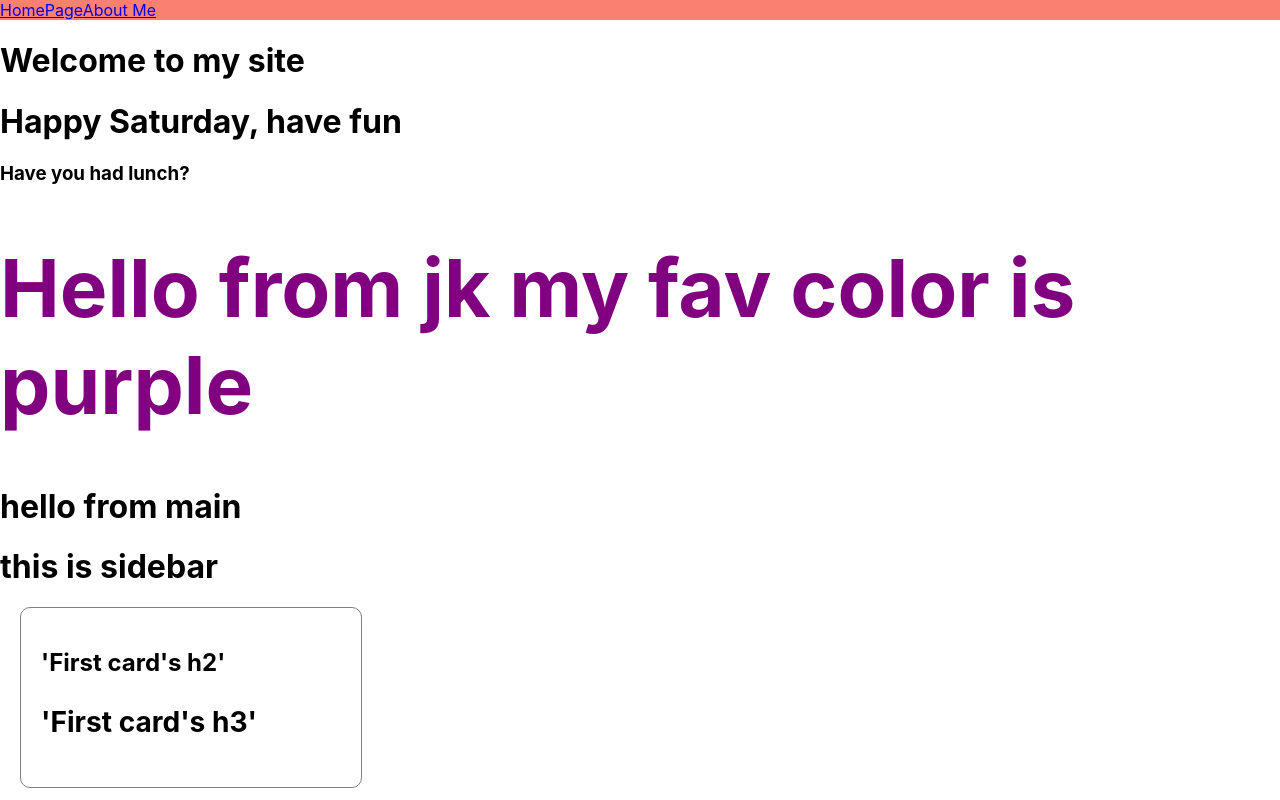
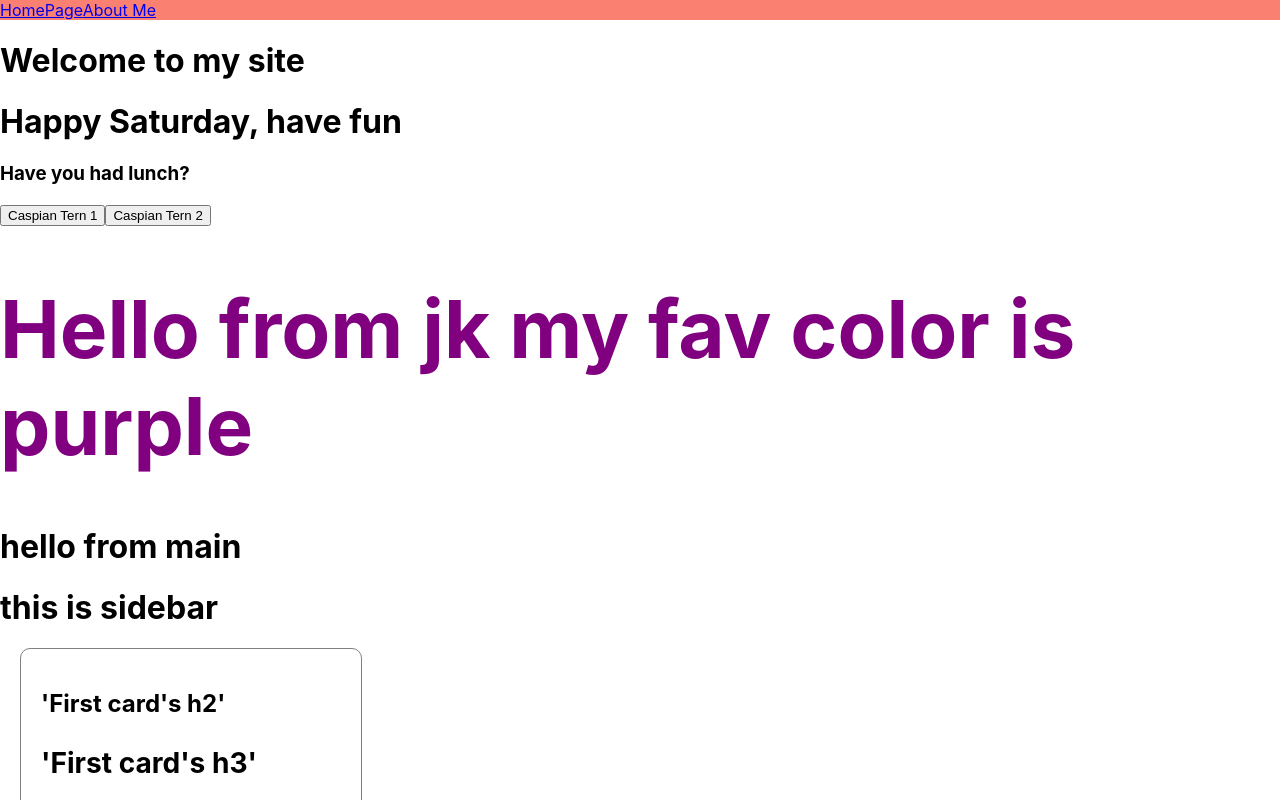
Before and after one commit to rihannas/Frontend-Projects, a React (Create React App) app in the folder Meta-Frontend/react/create_component/: page / in a window 1280 px wide. Shown: the top 800 px of the page. Built offline with nearby package versions, Linux system fonts and the light colour scheme.

Commit message:
adding audio

```diff
--- a/Meta-Frontend/react/create_component/src/App.js
+++ b/Meta-Frontend/react/create_component/src/App.js
@@ -23,6 +23,13 @@
         {fruitName: 'plum', id: 3},
     ]);
 
+    const bird1 = new Audio(
+    "https://upload.wikimedia.org/wikipedia/commons/9/9b/Hydroprogne_caspia_-_Caspian_Tern_XC432679.mp3"
+  );
+
+    const bird2 = new Audio(
+      "https://upload.wikimedia.org/wikipedia/commons/b/b5/Hydroprogne_caspia_-_Caspian_Tern_XC432881.mp3"
+    );
     const vidurl = "https://www.youtube.com/shorts/fDCEIaDYKzs"
     const time = new Date()
     const day = time.toLocaleString('en-us', {weekday:"long"})
@@ -42,7 +49,21 @@
     } else {
       dayMessage = `Happy ${day}, have fun`
     }
+    function toggle1() {
+    if (bird1.paused) {
+      bird1.play();
+    } else {
+      bird1.pause();
+    }
+  };
 
+  function toggle2() {
+    if (bird2.paused) {
+      bird2.play();
+    } else {
+      bird2.pause();
+    }
+  };
 
   return (
     <div>
@@ -65,6 +86,10 @@
 
       {morning ? <h3>Have you had breakfast?</h3> : <h3>Have you had lunch?</h3>}
 
+      <div>
+      <button onClick={toggle1}>Caspian Tern 1</button>
+      <button onClick={toggle2}>Caspian Tern 2</button>
+      </div>
 
       <Header name='jk' color='purple'/>
       <Main greet='hello'/>
@@ -91,6 +116,8 @@
     <img src={image} alt='time' height={200}/>
     {/* or you can place this in another component and add that component here */}
     <ReactPlayer url={vidurl} playing={true} muted={true}/>
+
+
   </div>
 
 
```
